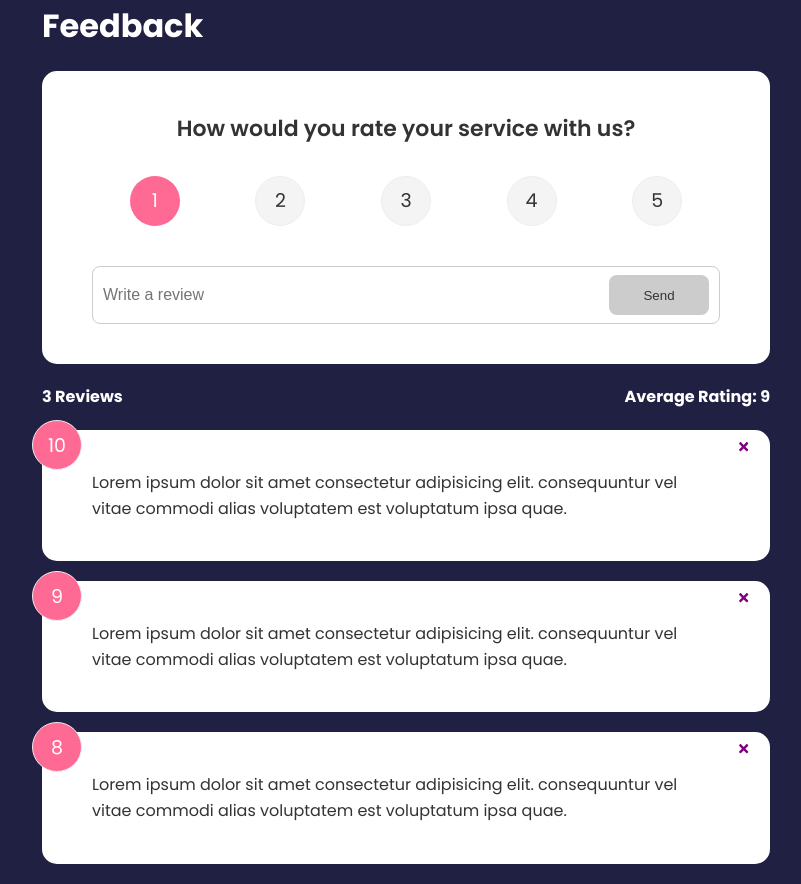
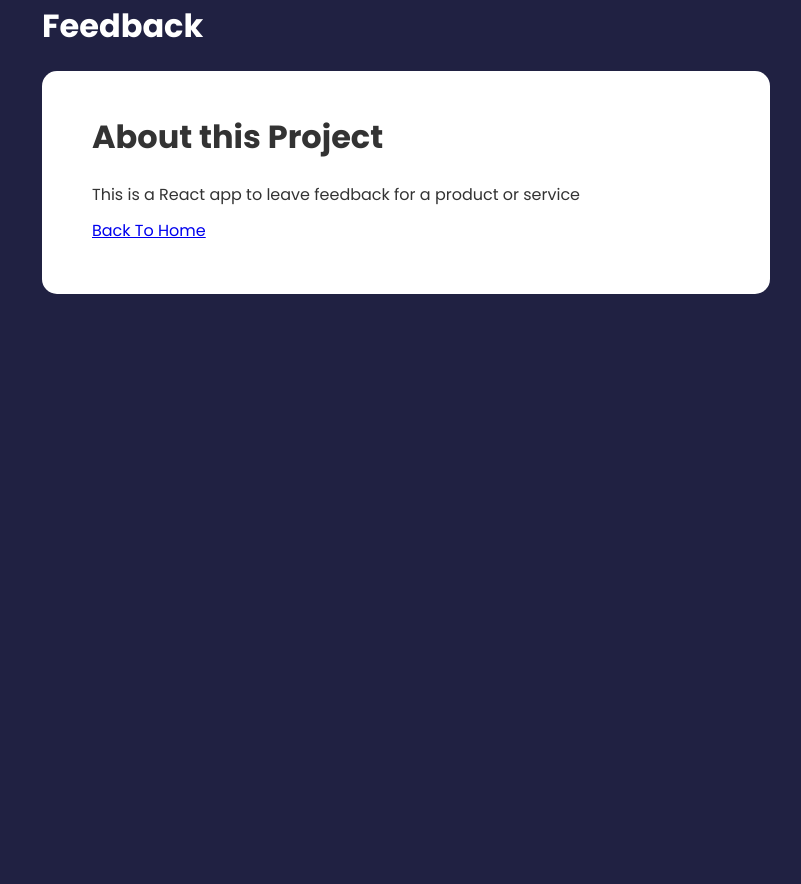
Before and after one commit to aMarshmallows/Feedback-Project, a React (Create React App) app in the folder feedback-app/: page /about in a window 1280 px wide. Shown: the whole page, without its empty margins (234-1035 px from the left). After the commit the page ends 800 px from the top, so only its background shows below. Built offline with nearby package versions, Linux system fonts and the light colour scheme.

Commit message:
create route for about page

```diff
--- a/feedback-app/package.json
+++ b/feedback-app/package.json
@@ -8,6 +8,7 @@
     "@testing-library/user-event": "^13.5.0",
     "react": "^17.0.2",
     "react-dom": "^17.0.2",
+    "react-router-dom": "^6.2.2",
     "react-scripts": "5.0.0",
     "uuid": "^8.3.2",
     "web-vitals": "^2.1.4"
--- a/feedback-app/src/App.js
+++ b/feedback-app/src/App.js
@@ -1,4 +1,5 @@
 import { useState } from 'react'
+import { BrowserRouter as Router, Route, Routes } from 'react-router-dom'
 // used to generate ids for objects
 import { v4 as uuidv4 } from 'uuid'
 import Header from './components/Header'
@@ -6,6 +7,7 @@
 import FeedbackData from './data/feedbackData'
 import FeedbackStats from './components/FeedbackStats'
 import FeedbackForm from './components/FeedbackForm'
+import AboutPage from './pages/AboutPage'
 // do npm run start instead of npm start
 // rfce to get the boilerplate react code
 //  passing props dow several levels is called prop drilling
@@ -31,9 +33,15 @@
   }
 
   return (
-    <div>
+    <Router>
       <Header text="Feedback"></Header>
       <div className="container">
+        <Routes>
+          <Route
+            exact
+            path="/"
+            element={
+              <>
                 <FeedbackForm handleAdd={addFeedback}></FeedbackForm>
                 <FeedbackStats feedback={feedback}></FeedbackStats>
                 {/*  passes in the data we got from the feedback file as a prop */}
@@ -41,8 +49,16 @@
                   feedback={feedback}
                   handleDelete={deleteFeedback}
                 ></FeedbackList>
+              </>
+            }
+          ></Route>
+          {/* this route passes in the aboutpage as a component */}
+          <Route path="/about" element={<AboutPage></AboutPage>}>
+            This is the about route
+          </Route>
+        </Routes>
       </div>
-    </div>
+    </Router>
   )
 }
 
--- /dev/null
+++ b/feedback-app/src/pages/AboutPage.jsx
@@ -0,0 +1,18 @@
+import React from 'react'
+import Card from '../components/shared/Card'
+
+function AboutPage() {
+  return (
+    <Card>
+        <div className="about">
+            <h1>About this Project</h1>
+            <p>This is a React app to leave feedback for a product or service</p>
+            <p>
+                <a href='/'>Back To Home</a>
+            </p>
+        </div>
+    </Card>
+  )
+}
+
+export default AboutPage
```
Also changed, not shown: 1 other file (tests, documents, lock files or other folders). Lines whose indentation alone changed are shown as unchanged.
